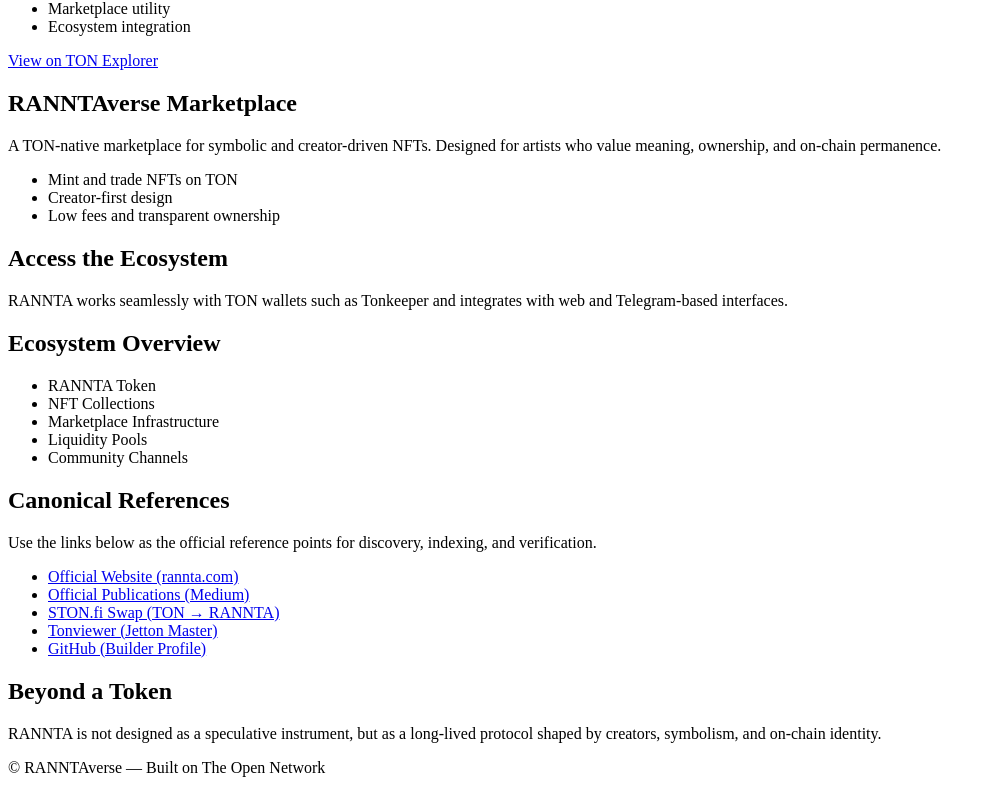
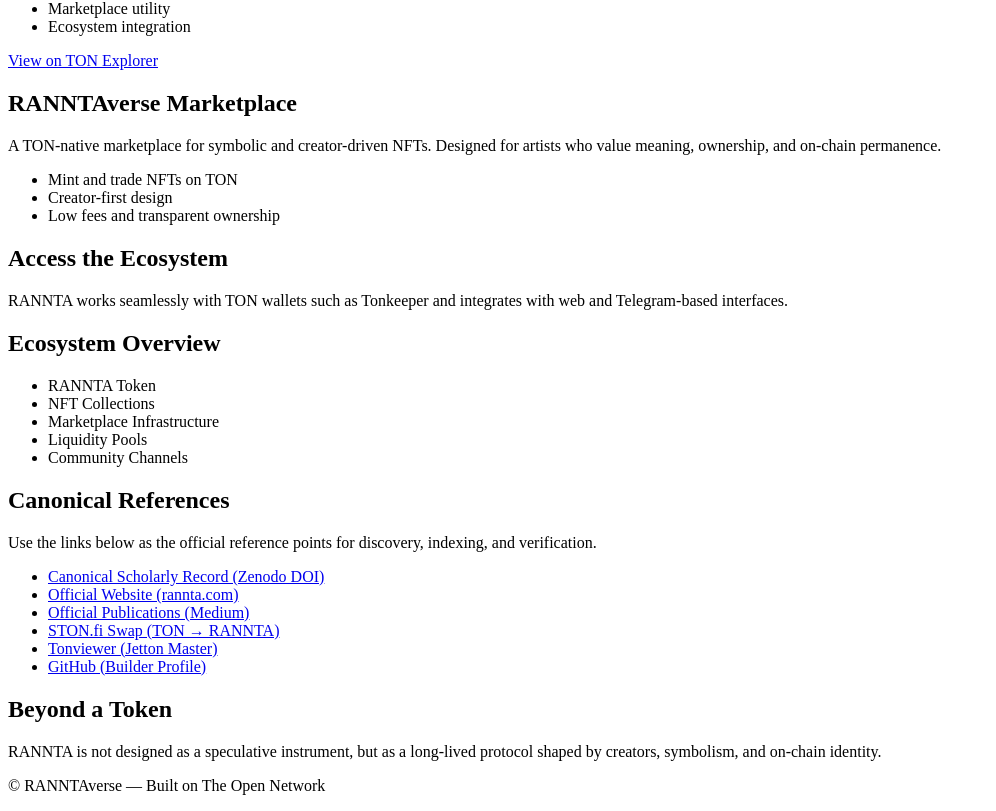
Before and after one commit to ilia144000/rannta-ecosystem, a Next.js app: page / in a window 1280 px wide. Shown: the part 372-1183 px from the top of the page, without its empty margins (0-996 px from the left). Built offline with nearby package versions, Linux system fonts and the light colour scheme.

Commit message:
Add Zenodo DOI canonical references (site + JSON-LD + citation)

```diff
--- a/app/page.tsx
+++ b/app/page.tsx
@@ -95,7 +95,8 @@
           Use the links below as the official reference points for discovery, indexing, and verification.
         </p>
         <ul>
-          <li><a href="https://rannta.com/" target="_blank" rel="noreferrer">Official Website (rannta.com)</a></li>
+                    <li><a href="https://doi.org/10.5281/zenodo.17988348" target="_blank" rel="noreferrer">Canonical Scholarly Record (Zenodo DOI)</a></li>
+<li><a href="https://rannta.com/" target="_blank" rel="noreferrer">Official Website (rannta.com)</a></li>
           <li><a href="https://medium.com/@ranntaofficial" target="_blank" rel="noreferrer">Official Publications (Medium)</a></li>
           <li><a href="https://app.ston.fi/swap?chartVisible=true&chartInterval=1w&ft=TON&tt=EQBCY5Yj9G6VAQibTe6hz53j8vBNO234n0fzHUP3lUBBYbeR" target="_blank" rel="noreferrer">STON.fi Swap (TON → RANNTA)</a></li>
           <li><a href="https://tonviewer.com/EQBCY5Yj9G6VAQibTe6hz53j8vBNO234n0fzHUP3lUBBYbeR" target="_blank" rel="noreferrer">Tonviewer (Jetton Master)</a></li>
```
Also changed, not shown: 2 other files (tests, documents, lock files or other folders).
